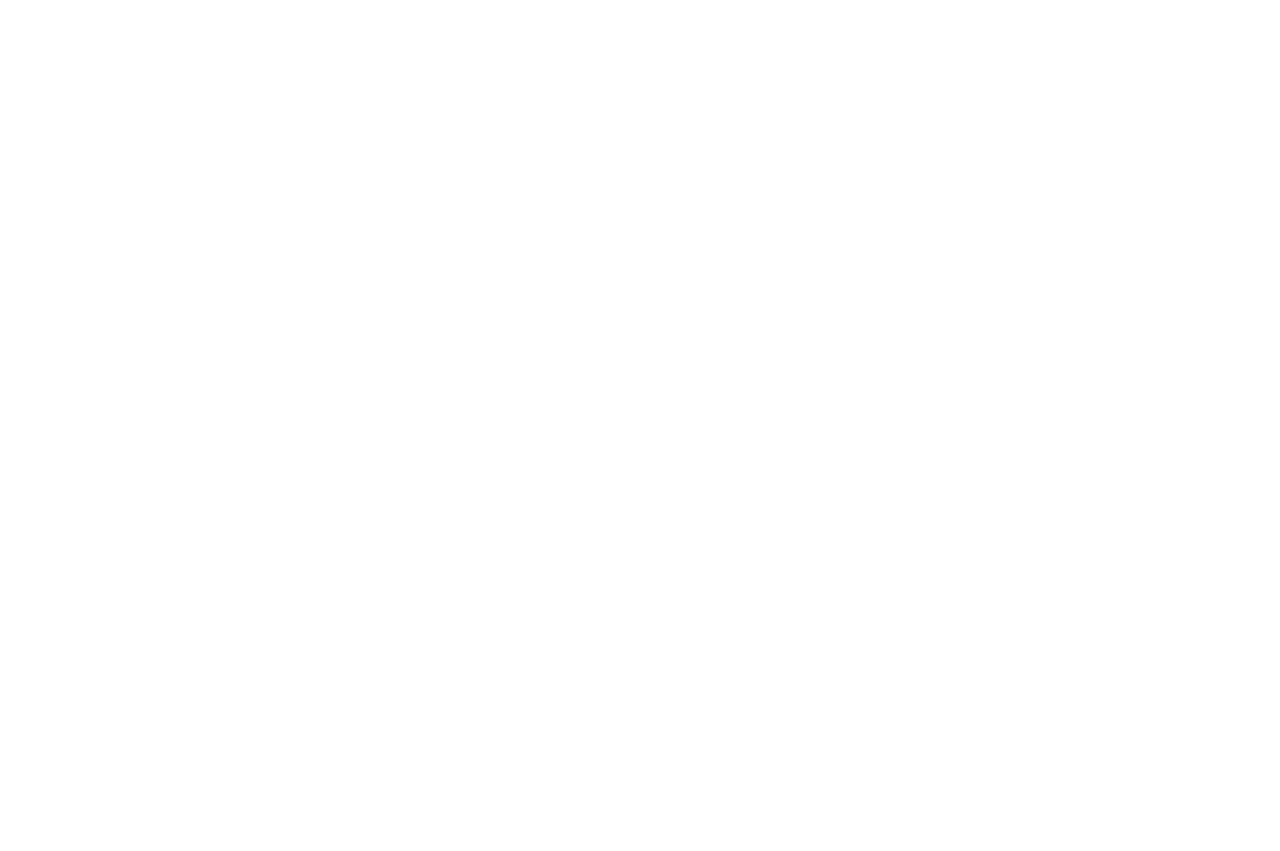
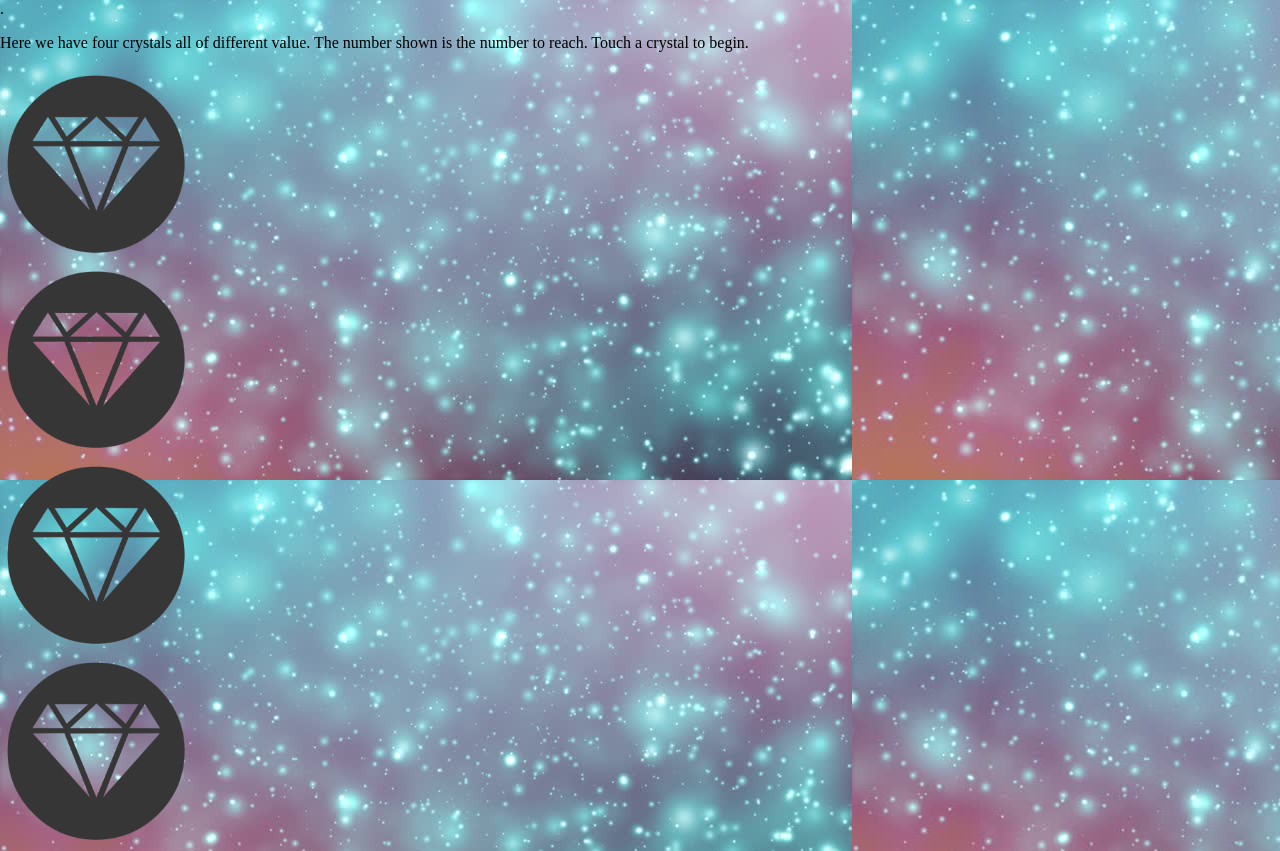
Before and after one commit to KatieForbush/Unit-4-game, a plain HTML site: page index.html in a window 1280 px wide. Before the commit the page ends 800 px from the top, so only its background shows below. Drawn offline with Linux system fonts and the light colour scheme; files that its build step writes are made by us from their sources; files whose address does not match are found by name.

Commit message:
alright we gonna win

```diff
--- a/assets/css/style.css
+++ b/assets/css/style.css
@@ -0,0 +1,4 @@
+body {
+    background-image: url("/Users/kate/Desktop/Unit-4-game/assets/images/backgrond.jpg");
+    background-repeat: repeat;
+    margin: 0px;
--- a/index.html
+++ b/index.html
@@ -3,10 +3,31 @@
 <html lang="en">
 <head>
     <title>Crystal Game</title>
+    <link rel="stylesheet" type="text/css" href="/Users/kate/Desktop/Unit-4-game/assets/css/style.css">.
 </head>
 <body>
-
-
+    <p>
+        Here we have four crystals all of different value. The number shown is the number to reach. Touch a crystal to begin.
+    </p>
+    <!-- Buttons -->
+    <div class="crystals">
+        <div id="cry1">
+            <img src="/Users/kate/Desktop/Unit-4-game/assets/images/Crystal.png" alt="cry1" style="width:15%">
+            <!--<button class="btn">Button</button>-->
+        </div>
+        <div id="cry2">
+            <img src="/Users/kate/Desktop/Unit-4-game/assets/images/Crystal.png" alt="cry2" style="width:15%">
+            <!--<button class="btn">Button</button>-->
+        </div>
+        <div id="cry3">
+            <img src="/Users/kate/Desktop/Unit-4-game/assets/images/Crystal.png" alt="cry3" style="width:15%">
+            <!--<button class="btn">Button</button>-->
+        </div>
+        <div id="cry4">
+            <img src="/Users/kate/Desktop/Unit-4-game/assets/images/Crystal.png" alt="cry4" style="width:15%">
+            <!--<button class="btn">Button</button>-->
+        </div>
+    </div>
 
 
 
```
Also changed, not shown: assets/images/Crystal.png (added), assets/images/backgrond.jpg (added), 1 other file.
